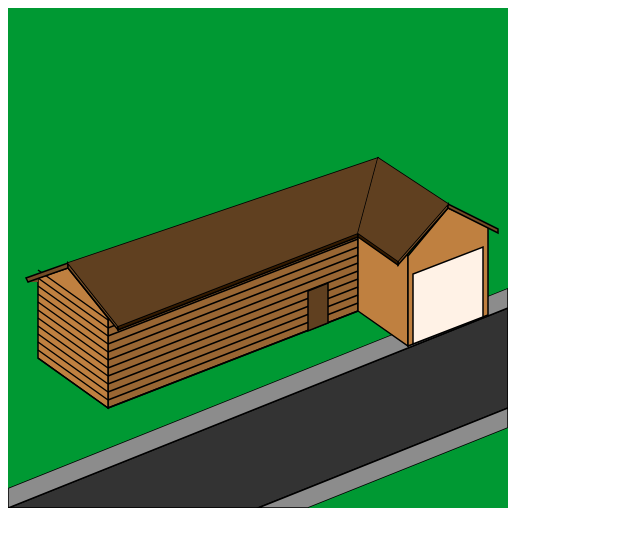
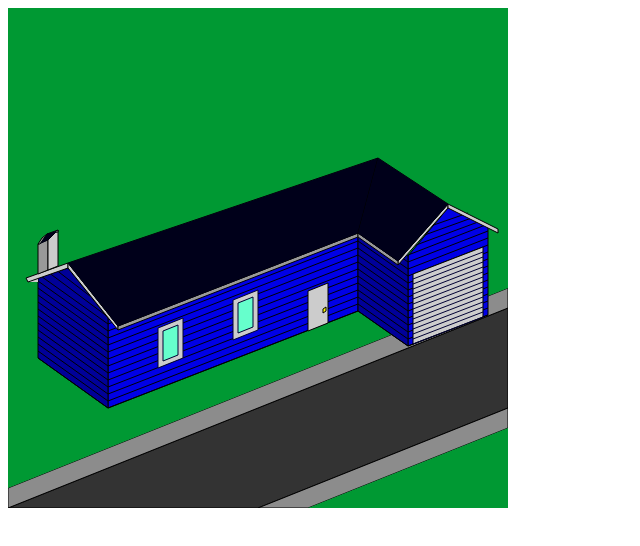
Before and after one commit to cjchiang/JSHouse, a plain HTML site: page index.html in a window 1280 px wide. Shown: the whole page, without its empty margins (0-640 px from the left). Drawn offline with Linux system fonts and the light colour scheme.

Commit message:
Added windows and changed the colors of the house

```diff
--- a/index.html
+++ b/index.html
@@ -6,6 +6,14 @@
   <script>
   var canvas;
   var ctx;
+
+  var houseColor = "#000099";
+  var houseSideColor = "#0000e6";
+  var roofColor = "#00001a"
+  var decorationMainColor = "#cccccc";
+  var decorationShadowColor = "#999999";
+  var doorKnobColor = "#ffff00";
+  var garageLinesColor = "#000033";
   function drawGround() {
 
     //road
@@ -59,7 +67,7 @@
 
   function drawHouse() {
     //house body
-    ctx.fillStyle = "#996633";
+    ctx.fillStyle = houseSideColor;
     ctx.beginPath();
     ctx.moveTo(100,400);
     ctx.lineTo(350,303);
@@ -69,7 +77,18 @@
     ctx.fill();
     ctx.stroke();
 
-    ctx.fillStyle = "#bf8040";
+    //house garage
+    ctx.beginPath();
+    ctx.moveTo(400,338);
+    ctx.lineTo(480,307);
+    ctx.lineTo(480,217);
+    ctx.lineTo(440,200);
+    ctx.lineTo(400,248);
+    ctx.closePath();
+    ctx.fill();
+    ctx.stroke();
+
+    ctx.fillStyle = houseColor;
     //house side
     ctx.beginPath();
     ctx.moveTo(100,400);
@@ -90,22 +109,11 @@
     ctx.closePath();
     ctx.fill();
     ctx.stroke();
-
-    //house garage
-    ctx.beginPath();
-    ctx.moveTo(400,338);
-    ctx.lineTo(480,307);
-    ctx.lineTo(480,217);
-    ctx.lineTo(440,200);
-    ctx.lineTo(400,248);
-    ctx.closePath();
-    ctx.fill();
-    ctx.stroke();
   }
 
   function drawRoof() {
     //left top overflow
-    ctx.fillStyle = "#734d26";
+    ctx.fillStyle = decorationMainColor;
     ctx.beginPath();
     ctx.moveTo(30,270);
     ctx.lineTo(20,274);
@@ -154,7 +162,7 @@
     ctx.stroke();
 
     //bottom edge
-    ctx.fillStyle = "#331a00";
+    ctx.fillStyle = decorationShadowColor;
     ctx.beginPath();
     ctx.moveTo(110,322);
     ctx.lineTo(350,229);
@@ -175,7 +183,7 @@
     ctx.stroke();
 
     //main roof
-    ctx.fillStyle = "#604020";
+    ctx.fillStyle = roofColor;
     ctx.beginPath();
     ctx.moveTo(60,255);
     ctx.lineTo(370,150);
@@ -196,28 +204,111 @@
     ctx.fill();
   }
 
-  function drawDecorations() {
-    var newX1 = 100;
-    var newX2 = 100;
-    var plankSlope = slope(100,400,350,303)
+  function drawPlanks() {
     //Planks
-    var verticalInterval = 8;
-    var bars = 12;
+    var verticalInterval = 7;
+    var bars = 13;
+    var horizontalInterval = 0;
+    //Lines for main house
     for(var x = 0; x < bars; x++) {
-      var startPoint = 400 - x* verticalInterval;
-      var endPoint = 303 - x* verticalInterval;
       ctx.beginPath();
-      ctx.moveTo(100,startPoint);
-      ctx.lineTo(350,endPoint);
+      ctx.moveTo(100,400 - (x*verticalInterval));
+      ctx.lineTo(350,303 - (x*verticalInterval));
       ctx.stroke();
     }
 
+    //Lines for garage
     for(var x = 0; x < bars; x++) {
+      ctx.beginPath();
+      ctx.moveTo(350,303 - (x*verticalInterval));
+      ctx.lineTo(400,338 - (x*verticalInterval));
+      ctx.stroke();
+    }
+
+    var shrink = 10;
+    //Lines for garage side
+    for(var x = 0; x < bars + 4; x++) {
+      if (x < 14) {
+        ctx.beginPath();
+        ctx.moveTo(400,338 - (x*verticalInterval));
+        ctx.lineTo(480,307 - (x*verticalInterval));
+        ctx.stroke();
+      }
+      else if (x >= 14) {
+        ctx.beginPath();
+        ctx.moveTo(400,338 - (x*verticalInterval));
+        ctx.lineTo(480 - shrink,307 - (x*verticalInterval) + (shrink/2));
+        ctx.stroke();
+        shrink = shrink + 5;
+      }
+    }
+
+    var shrink = 10;
+    //Lines for main house side
+    for(var x = 0; x < bars + 2; x++) {
+      if (x < 13) {
         ctx.beginPath();
         ctx.moveTo(30,350 - (x*verticalInterval));
         ctx.lineTo(100,400 - (x*verticalInterval));
         ctx.stroke();
       }
+      else if (x >= 13) {
+        ctx.beginPath();
+        ctx.moveTo(30 + shrink,350 - (x*verticalInterval)+ (shrink/2));
+        ctx.lineTo(100,400 - (x*verticalInterval));
+        ctx.stroke();
+        shrink = shrink + 5;
+      }
+    }
+  }
+
+  function drawDecorations() {
+    //Door
+    ctx.beginPath();
+    ctx.moveTo(300,323);
+    ctx.lineTo(300,283);
+    ctx.lineTo(320,275);
+    ctx.lineTo(320,315);
+    ctx.closePath();
+    ctx.fillStyle = decorationMainColor;
+    ctx.fill();
+    ctx.stroke();
+
+    //Door knob
+    ctx.beginPath();
+    ctx.moveTo(315,305);
+    ctx.lineTo(315,301);
+    ctx.lineTo(318,299);
+    ctx.lineTo(318,303);
+    ctx.closePath();
+    ctx.fillStyle = doorKnobColor;
+    ctx.fill();
+    ctx.stroke();
+
+
+    //Garage Door
+    ctx.beginPath();
+    ctx.moveTo(405,336);
+    ctx.lineTo(405,266);
+    ctx.lineTo(475,239);
+    ctx.lineTo(475,309);
+    ctx.closePath();
+    ctx.fillStyle = decorationMainColor;
+    ctx.fill();
+    ctx.stroke();
+
+    //Lines for garage door
+    var verticalInterval = 5;
+    var bars = 14;
+    ctx.lineWidth = 1;
+    ctx.strokeStyle = garageLinesColor;
+    for(var x = 0; x < bars; x++) {
+      ctx.beginPath();
+      ctx.moveTo(405,336 - (x*verticalInterval));
+      ctx.lineTo(475,309 - (x*verticalInterval));
+      ctx.stroke();
+    }
+
     /*
     newX1 = 100;
     newX2 = 100;
@@ -240,43 +331,119 @@
 }
 }
 */
-
-
-
-//Door
+}
+function drawChimney() {
+  //chimney left side
   ctx.beginPath();
-ctx.moveTo(300,323);
-ctx.lineTo(300,283);
-ctx.lineTo(320,275);
-ctx.lineTo(320,315);
+  ctx.moveTo(30,266);
+  ctx.lineTo(30,236);
+  ctx.lineTo(40,232);
+  ctx.lineTo(40,262);
   ctx.closePath();
-ctx.fillStyle = "#604020";
+  ctx.fillStyle = decorationShadowColor;
   ctx.fill();
   ctx.stroke();
 
-//Garage Door
+  //chimney right side
   ctx.beginPath();
-ctx.moveTo(405,336);
-ctx.lineTo(405,266);
-ctx.lineTo(475,239);
-ctx.lineTo(475,309);
+  ctx.moveTo(40,262);
+  ctx.lineTo(40,232);
+  ctx.lineTo(50,222);
+  ctx.lineTo(50,258);
   ctx.closePath();
-ctx.fillStyle = "#fff2e6";
+  ctx.fillStyle = decorationMainColor;
+  ctx.fill();
+  ctx.stroke();
+
+  //chimney left edge
+  ctx.beginPath();
+  ctx.moveTo(30,236);
+  ctx.lineTo(32,236);
+  ctx.lineTo(39,226);
+  ctx.lineTo(34,230);
+  ctx.closePath();
+  ctx.fillStyle = decorationShadowColor;
+  ctx.fill();
+  ctx.stroke();
+
+  //chimney right edge
+  ctx.beginPath();
+  ctx.moveTo(39,226);
+  ctx.lineTo(50,224);
+  ctx.lineTo(50,222);
+  ctx.closePath();
+  ctx.fillStyle = decorationMainColor;
+  ctx.fill();
+  ctx.stroke();
+
+  //funnel
+  ctx.beginPath();
+  ctx.moveTo(32,236);
+  ctx.lineTo(40,232);
+  ctx.lineTo(50,222);
+  ctx.lineTo(39,226);
+  ctx.closePath();
+  ctx.fillStyle = roofColor;
+  ctx.fill();
+}
+
+function drawWindows() {
+  //left main window
+  ctx.beginPath();
+  ctx.moveTo(150,360);
+  ctx.lineTo(150,320);
+  ctx.lineTo(175,310);
+  ctx.lineTo(175,350);
+  ctx.closePath();
+  ctx.fillStyle = decorationMainColor;
+  ctx.fill();
+  ctx.stroke();
+
+  //right main window
+  ctx.beginPath();
+  ctx.moveTo(225,332);
+  ctx.lineTo(225,292);
+  ctx.lineTo(250,282);
+  ctx.lineTo(250,322);
+  ctx.closePath();
+  ctx.fill();
+  ctx.stroke();
+
+  var offset = 5;
+  //left window glass
+  ctx.beginPath();
+  ctx.moveTo(155,358 - offset);
+  ctx.lineTo(155,318 + offset);
+  ctx.lineTo(170,312 + offset);
+  ctx.lineTo(170,352 - offset);
+  ctx.closePath();
+  ctx.fillStyle = "#66ffcc";
+  ctx.fill();
+  ctx.stroke();
+
+  ctx.beginPath();
+  ctx.moveTo(230,330 - offset);
+  ctx.lineTo(230,290 + offset);
+  ctx.lineTo(245,284 + offset);
+  ctx.lineTo(245,324 - offset);
+  ctx.closePath();
   ctx.fill();
   ctx.stroke();
 }
-
 function drawAll() {
   canvas = document.getElementById('House');
   ctx = canvas.getContext("2d");
   ctx.fillStyle = "#333333";
   ctx.strokeStyle = "black";
-  ctx.lineWidth = 1.5;
+  ctx.lineWidth = 1;
 
   drawGround();
   drawHouse();
+  drawPlanks();
+  drawRoof();
+  drawChimney();
   drawDecorations();
-  drawRoof();
+  drawWindows();
 }
 
 function slope(x1,y1, x2,y2) {
```
Also changed, not shown: testFunctions.html (+2 -2 lines). Lines whose indentation alone changed are shown as unchanged.
